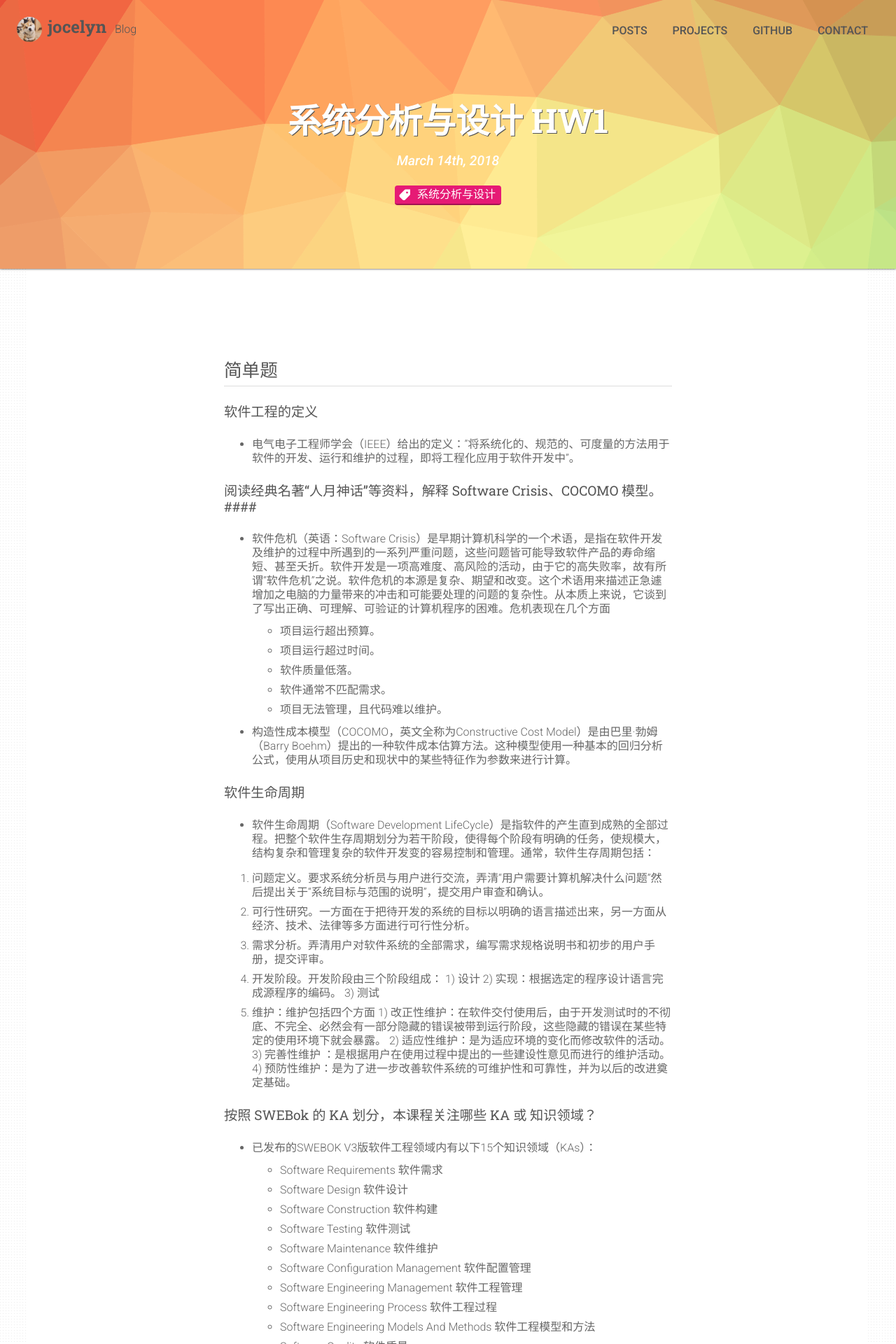
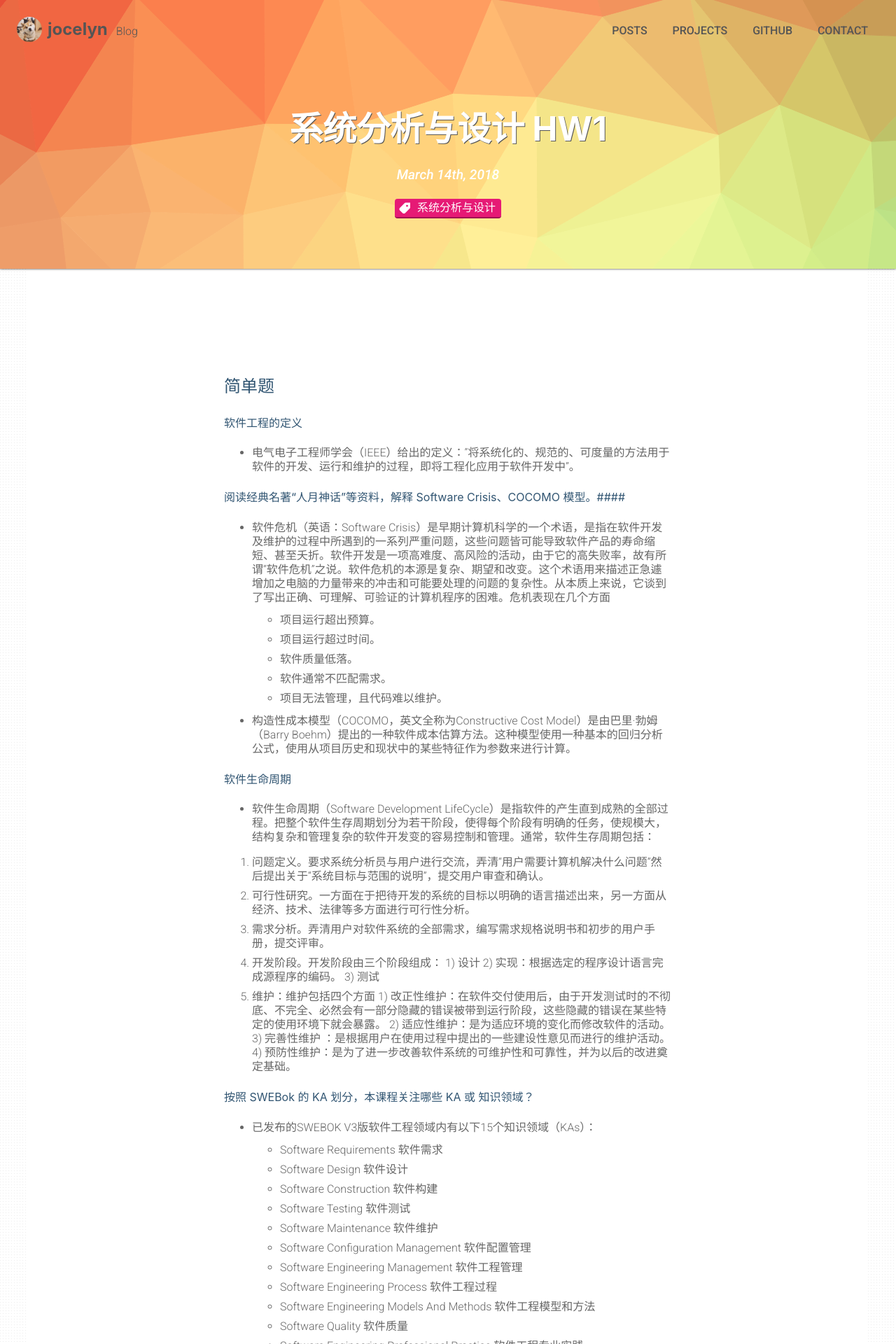
Before and after one commit to JocelynWSJ/JocelynWSJ.github.io, a Jekyll site: the page built from _posts/2018-3-14-系统分析与设计HW1.md, in a window 1280 px wide. Shown: the top 1920 px of the page at 70% size. Built offline with Jekyll 4.4.1, drawn with Linux system fonts in a browser that asks for light colours.

Commit message:
initial commit

```diff
--- a/_assets/css/_base.scss
+++ b/_assets/css/_base.scss
@@ -12,13 +12,27 @@ body {
   overflow-wrap: break-word; // force wider-than-viewport words to break
   line-height: 1.5;
 }
-h1 { @include heading(2); text-transform:capitalize; }
+//h1 { @include heading(2); text-transform:capitalize; }
 
-h2 { @include heading(1.6); @include edge($color: #ddd, $distance: 0.5rem); }
+//h2 { @include heading(1.6); @include edge($color: #ddd, $distance: 0.5rem); }
 
-h3 { @include heading(1.4); }
+//h3 { @include heading(1.4); }
 
-h4 { @include heading(1.2); }
+//h4 { @include heading(1.2); }
+
+h1,
+h2,
+h3,
+h4,
+h5,
+h6 {
+    font-family: -apple-system, ".SFNSText-Regular", "San Francisco", "Roboto", "Segoe UI", "Helvetica Neue", "Lucida Grande", sans-serif;
+    font-weight: 400;
+    color: #315572;
+}
+#main h4 {
+    line-height: 1.6em;
+}
 
 hr { display: none; }
 
```
